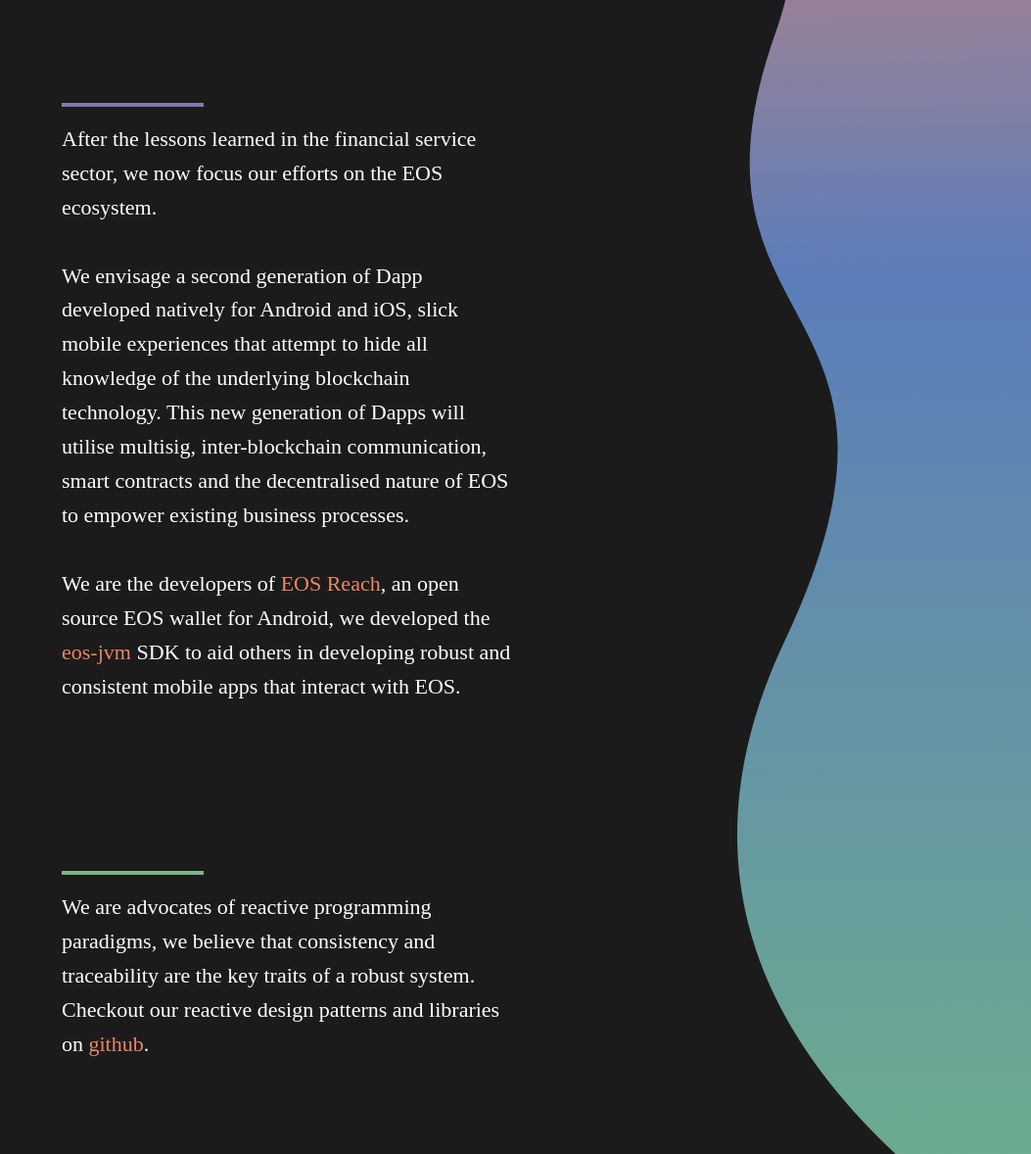
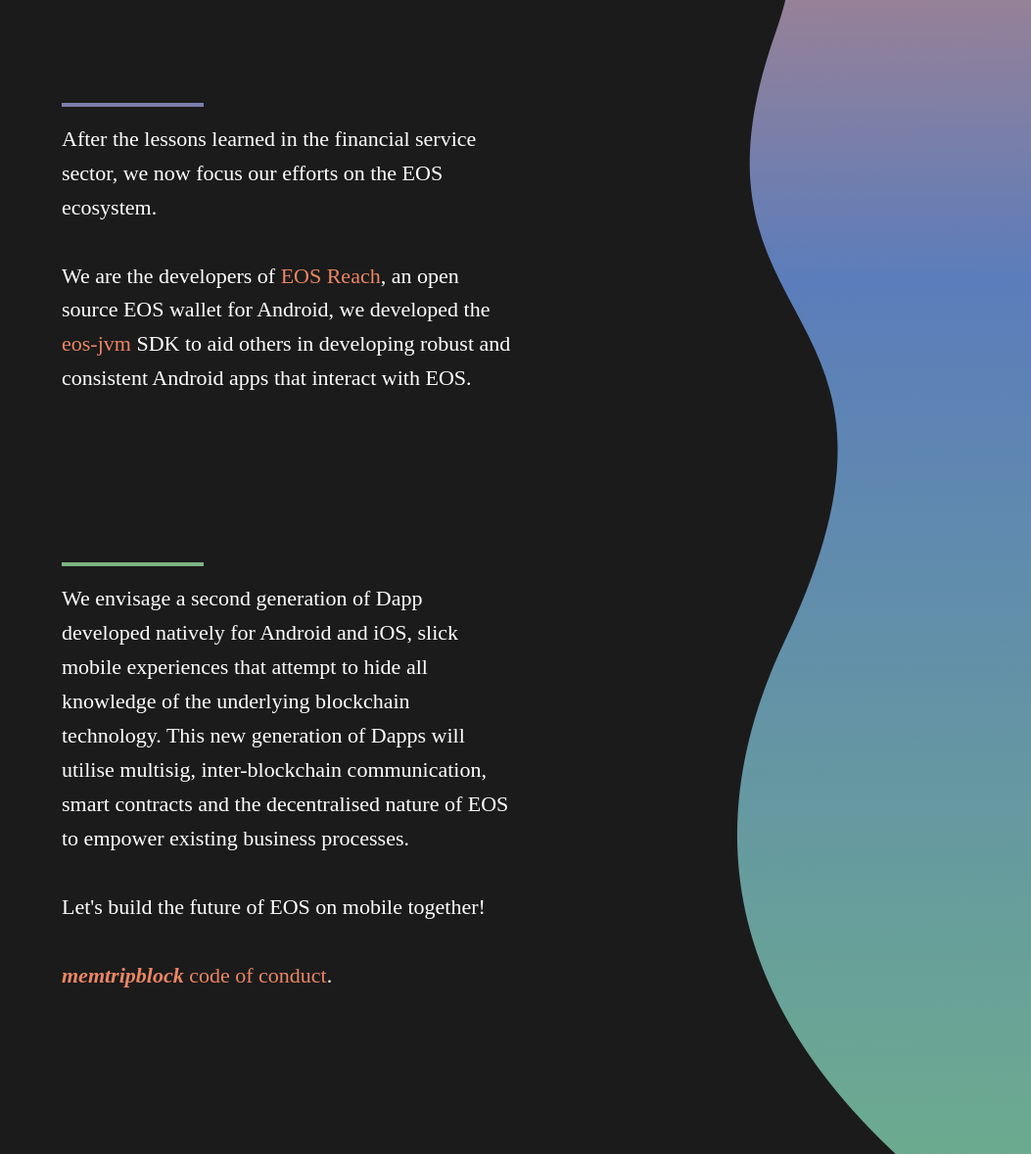
Before and after one commit to memtrip/memtrip.com, a plain HTML site: page index.html in a window 1280 px wide. Shown: the part 970-2148 px from the top of the page at 98% size, without its empty margins (227-1280 px from the left). Drawn offline with Linux system fonts and the light colour scheme; a web font is replaced by a local one.

Commit message:
Reordered the index content

```diff
--- a/index.html
+++ b/index.html
@@ -68,14 +68,9 @@
 						 After the lessons learned in the financial service sector, we now focus our efforts
 						 on the EOS ecosystem.
 						 <br /><br />
-						 We envisage a second generation of Dapp developed natively for Android and iOS,
-						 slick mobile experiences that attempt to hide all knowledge of the underlying blockchain technology.
-						 This new generation of Dapps will utilise multisig, inter-blockchain communication, smart contracts and the decentralised
-						 nature of EOS to empower existing business processes.
-						 <br /><br />
 						 We are the developers of <a href="https://play.google.com/store/apps/details?id=com.memtrip.eosreach">EOS Reach</a>,
 						 an open source EOS wallet for Android, we developed the <a href="https://github.com/memtrip/eos-jvm">eos-jvm</a> SDK
-						 to aid others in developing robust and consistent mobile apps that interact with EOS.
+						 to aid others in developing robust and consistent Android apps that interact with EOS.
 					</p>
 
 				</div>
@@ -85,9 +80,14 @@
 					<div class="divider3">&nbsp;</div>
 
 					<p>
-						We are advocates of reactive programming paradigms, we believe that consistency and
-						traceability are the key traits of a robust system. Checkout our reactive design
-						patterns and libraries on <a href="https://github.com/memtrip">github</a>.
+						We envisage a second generation of Dapp developed natively for Android and iOS,
+						slick mobile experiences that attempt to hide all knowledge of the underlying blockchain technology.
+						This new generation of Dapps will utilise multisig, inter-blockchain communication, smart contracts and the decentralised
+						nature of EOS to empower existing business processes.
+						<br /><br />
+						Let's build the future of EOS on mobile together!
+						<br /><br />
+						<a href="code_of_conduct.html"><strong><em>memtripblock</em></strong> code of conduct</a>.
  					</p>
 
 				</div>
```
